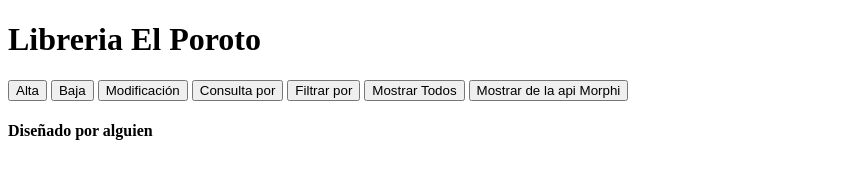
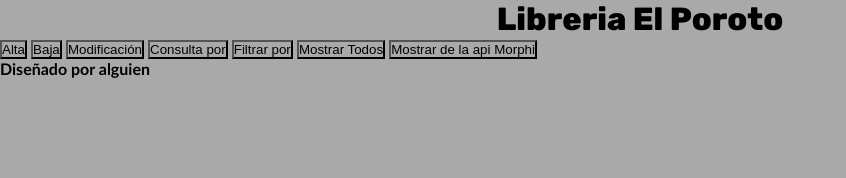
Before and after one commit to gustavogomez2005/jsoncrud01, a plain HTML site: page index.html in a window 1280 px wide. Shown: the whole page, without its empty margins (0-846 px from the left). Drawn offline with Linux system fonts and the light colour scheme; a web font is replaced by a local one.

Commit message:
dando estilo inicial

```diff
--- a/css/estilo.css
+++ b/css/estilo.css
@@ -0,0 +1,17 @@
+*{
+    margin: 0px;
+    padding: 0px;
+    background-color: darkgray;
+}
+
+body{
+    font-family: 'Gill Sans', 'Gill Sans MT', Calibri, 'Trebuchet MS', sans-serif;
+}
+
+h1{
+    text-align: center;
+    font-family: "Rubik", sans-serif;
+    font-optical-sizing: auto;
+    font-weight: 800;
+    font-style: normal;
+}
--- a/index.html
+++ b/index.html
@@ -4,6 +4,10 @@
     <meta charset="UTF-8">
     <meta name="viewport" content="width=device-width, initial-scale=1.0">
     <link rel="stylesheet" href="./css/estilo.css">
+    <link rel="preconnect" href="https://fonts.googleapis.com">
+    <link rel="preconnect" href="https://fonts.gstatic.com" crossorigin>
+    <link href="https://fonts.googleapis.com/css2?family=Akt:wght@100..900&family=Bebas+Neue&family=Bungee&family=DM+Sans:ital,opsz,wght@0,9..40,100..1000;1,9..40,100..1000&family=Google+Sans+Flex:opsz,wght@6..144,1..1000&family=Nunito+Sans:ital,opsz,wght@0,6..12,200..1000;1,6..12,200..1000&family=Playwrite+BR:wght@100..400&family=Rubik:ital,wght@0,300..900;1,300..900&family=Sekuya&family=Supermercado+One&family=Vollkorn:ital,wght@0,400..900;1,400..900&display=swap" rel="stylesheet">
+
     <title>Document</title>
 </head>
 <body>
```
